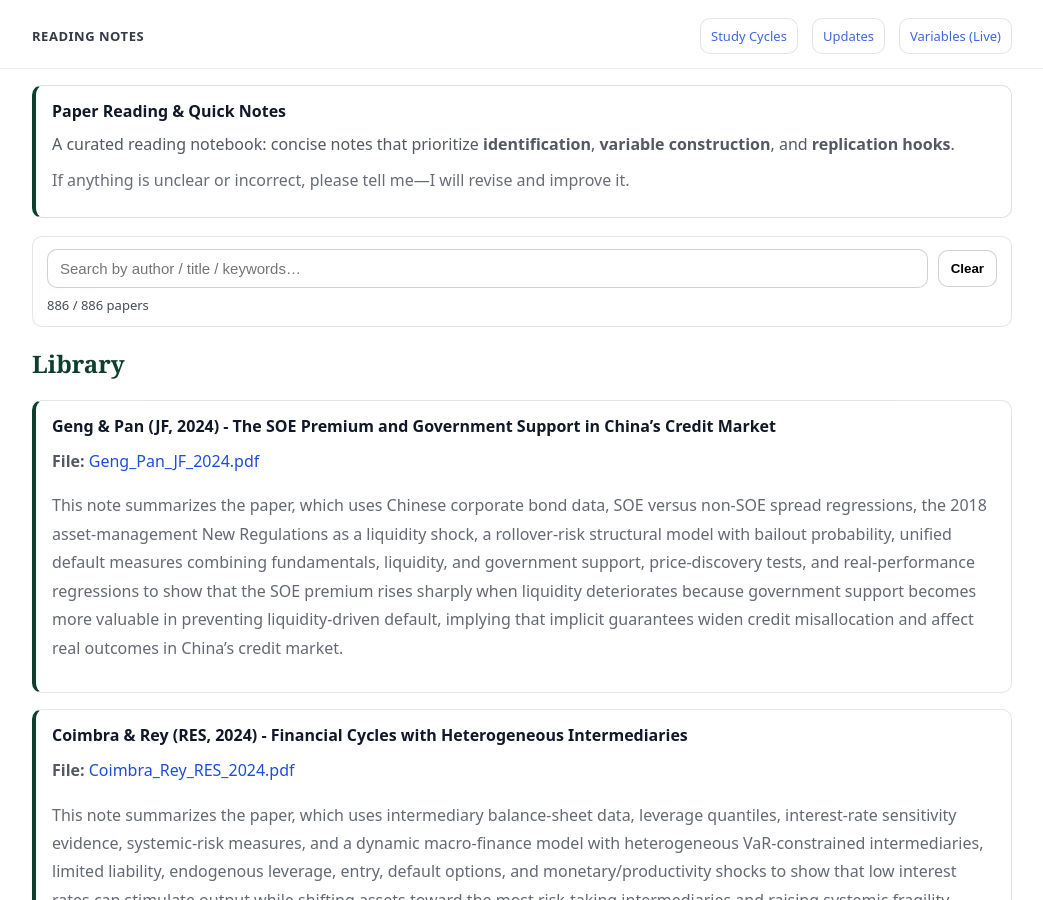
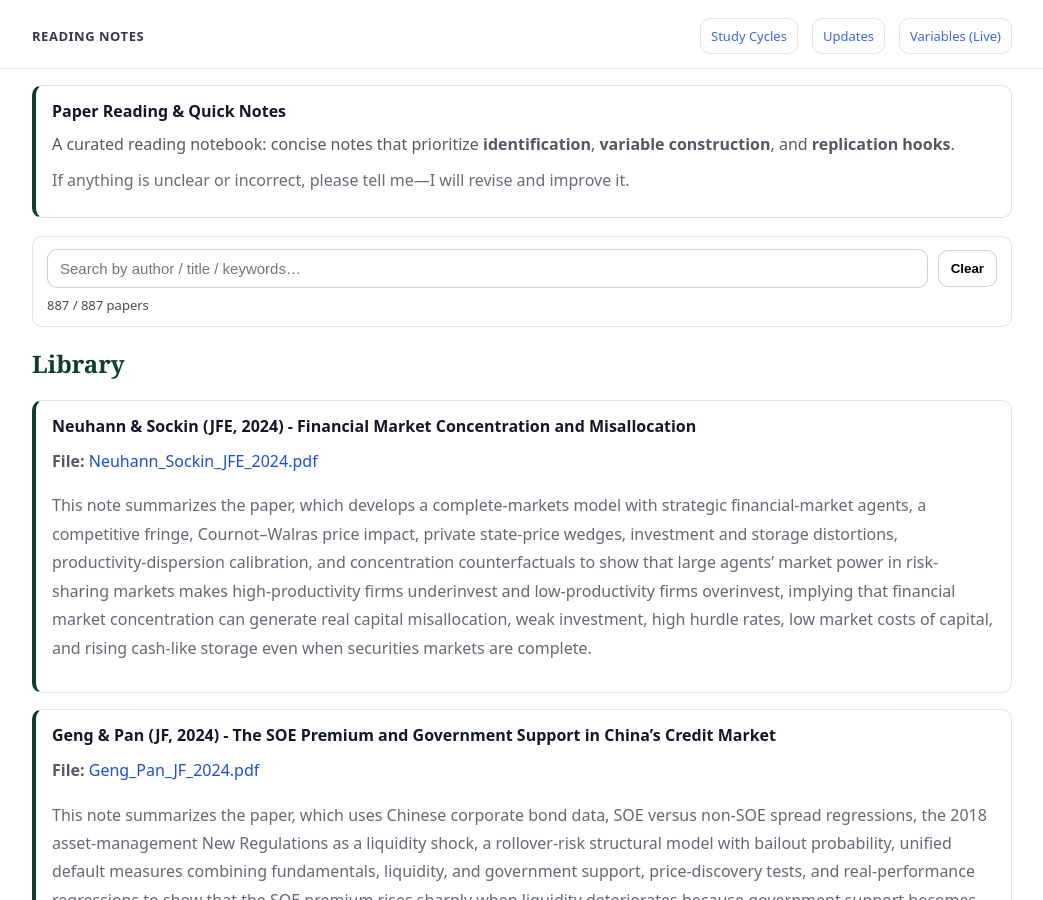
Before and after one commit to yaxinzn/study-archive, a Jekyll site: the page built from reading/index.md, in a window 1280 px wide and 900 px high. Shown: the whole window, without its empty margins (118-1161 px from the left). Built offline with Jekyll 4.4.1, drawn with Linux system fonts in a browser that asks for light colours.

Commit message:
Reading: add/update Neuhann_Sockin_JFE_2024.pdf

```diff
--- a/_data/reading.yml
+++ b/_data/reading.yml
@@ -1,3 +1,7 @@
+- title: "Neuhann & Sockin (JFE, 2024) - Financial Market Concentration and Misallocation"
+  file: "Neuhann_Sockin_JFE_2024.pdf"
+  desc: "This note summarizes the paper, which develops a complete-markets model with strategic financial-market agents, a competitive fringe, Cournot–Walras price impact, private state-price wedges, investment and storage distortions, productivity-dispersion calibration, and concentration counterfactuals to show that large agents’ market power in risk-sharing markets makes high-productivity firms underinvest and low-productivity firms overinvest, implying that financial market concentration can generate real capital misallocation, weak investment, high hurdle rates, low market costs of capital, and rising cash-like storage even when securities markets are complete."
+
 - title: "Geng & Pan (JF, 2024) - The SOE Premium and Government Support in China’s Credit Market"
   file: "Geng_Pan_JF_2024.pdf"
   desc: "This note summarizes the paper, which uses Chinese corporate bond data, SOE versus non-SOE spread regressions, the 2018 asset-management New Regulations as a liquidity shock, a rollover-risk structural model with bailout probability, unified default measures combining fundamentals, liquidity, and government support, price-discovery tests, and real-performance regressions to show that the SOE premium rises sharply when liquidity deteriorates because government support becomes more valuable in preventing liquidity-driven default, implying that implicit guarantees widen credit misallocation and affect real outcomes in China’s credit market."
```
Also changed, not shown: 1 other file.
